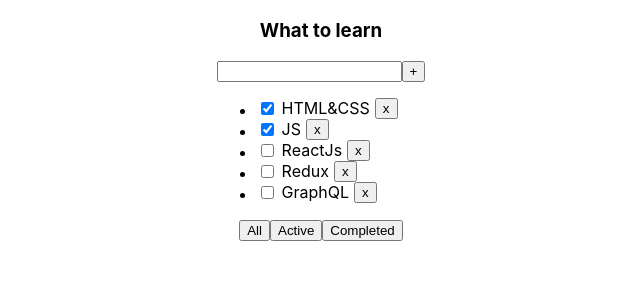
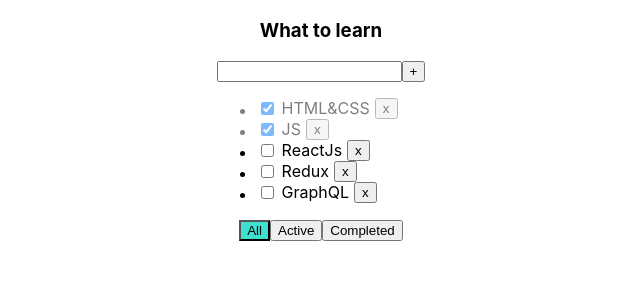
Before and after one commit to admitruk237/Get-Task-Driver, a React (Create React App) app: page / in a window 1280 px wide. Shown: the top 300 px of the page, without its empty margins (319-959 px from the left). Built offline with nearby package versions, Linux system fonts and the light colour scheme; the HTML template or start-up script is replaced by a standard one.

Commit message:
add change status and error message

```diff
--- a/src/App.tsx
+++ b/src/App.tsx
@@ -13,8 +13,6 @@
     { id: v1(), title: 'Redux', isDone: false },
     { id: v1(), title: 'GraphQL', isDone: false },
   ];
-
-  console.log(task1);
 
   let [task, setTask] = useState<Array<TaskType>>(task1);
   let [filter, setFilter] = useState<FilteredValuesType>('All');
@@ -43,14 +41,25 @@
     setTask(filterretTask);
   }
 
+  function changeStatus(taskId: string, isDone: boolean) {
+    let changeStTask = task.find((t) => t.id === taskId);
+    if (changeStTask) {
+      changeStTask.isDone = isDone;
+    }
+    let copy = [...task];
+    setTask(copy);
+  }
+
   return (
     <div className="App">
       <TodoList
+        changeStatus={changeStatus}
         addTask={addTask}
         changeFilter={changeFilter}
         removeTask={removeTask}
         title="What to learn"
         tasks={taskForTodoList}
+        filter={filter}
       />
     </div>
   );
--- a/src/components/TodoList/TodoList.tsx
+++ b/src/components/TodoList/TodoList.tsx
@@ -1,9 +1,4 @@
-import React, {
-  ChangeEvent,
-  KeyboardEvent,
-  KeyboardEventHandler,
-  useState,
-} from 'react';
+import React, { ChangeEvent, KeyboardEvent, useState } from 'react';
 import styles from './styles.module.css';
 import { FilteredValuesType } from '../../App';
 
@@ -19,26 +14,36 @@
   removeTask: (id: string) => void;
   changeFilter: (value: FilteredValuesType) => void;
   addTask: (title: string) => void;
+  changeStatus: (taskId: string, isDone: boolean) => void;
+  filter: FilteredValuesType;
 };
 
 export function TodoList(props: PropsType) {
   const [newTaskTitle, setNewTaskTitle] = useState(' ');
+  const [error, setError] = useState<string | null>(null);
 
   const onNewTitleChangeHandler = (e: ChangeEvent<HTMLInputElement>) => {
     setNewTaskTitle(e.currentTarget.value);
   };
 
   const onKeyDownHendler = (e: KeyboardEvent<HTMLInputElement>) => {
-    if (e.key === 'Enter' && newTaskTitle !== '') {
-      props.addTask(newTaskTitle);
-      setNewTaskTitle('');
+    setError(null);
+    if (e.key === 'Enter') {
+      if (newTaskTitle.trim() !== '') {
+        props.addTask(newTaskTitle);
+        setNewTaskTitle('');
+      } else {
+        setError('Field is required');
+      }
     }
   };
 
   const onAddTaskHandler = () => {
-    if (newTaskTitle !== '') {
+    if (newTaskTitle.trim() !== '') {
       props.addTask(newTaskTitle);
       setNewTaskTitle('');
+    } else {
+      setError('Field is required');
     }
   };
 
@@ -53,20 +58,29 @@
       <h3>{props.title}</h3>
       <div>
         <input
+          className={error ? styles.error : ''}
           value={newTaskTitle}
           onChange={onNewTitleChangeHandler}
           onKeyDown={onKeyDownHendler}
           type="text"
         />
         <button onClick={onAddTaskHandler}>+</button>
+        {error && <div className={styles.errorMessage}>{error}</div>}
       </div>
       <ul>
         {props.tasks.map((task) => {
           const onRemoveHandler = () => props.removeTask(task.id);
+          const onChangeStatusHandler = (e: ChangeEvent<HTMLInputElement>) => {
+            props.changeStatus(task.id, e.currentTarget.checked);
+          };
           return (
-            <li key={task.id}>
+            <li className={task.isDone ? styles.isDone : ''} key={task.id}>
               <label className={styles.label}>
-                <input type="checkbox" checked={task.isDone} />
+                <input
+                  onChange={onChangeStatusHandler}
+                  type="checkbox"
+                  checked={task.isDone}
+                />
                 <span>{task.title}</span>
                 <button onClick={onRemoveHandler}>x</button>
               </label>
@@ -75,9 +89,24 @@
         })}
       </ul>
       <div>
-        <button onClick={onAllClickHandler}>All</button>
-        <button onClick={onActiveClickHandler}>Active</button>
-        <button onClick={onCompletedClickHandler}>Completed</button>
+        <button
+          className={props.filter === 'All' ? styles.activeFilter : ''}
+          onClick={onAllClickHandler}
+        >
+          All
+        </button>
+        <button
+          className={props.filter === 'Active' ? styles.activeFilter : ''}
+          onClick={onActiveClickHandler}
+        >
+          Active
+        </button>
+        <button
+          className={props.filter === 'Completed' ? styles.activeFilter : ''}
+          onClick={onCompletedClickHandler}
+        >
+          Completed
+        </button>
       </div>
     </div>
   );
--- a/src/components/TodoList/styles.module.css
+++ b/src/components/TodoList/styles.module.css
@@ -3,3 +3,19 @@
   justify-content: start;
   gap: 5px;
 }
+
+.error {
+  border: solid 1px red;
+}
+
+.errorMessage {
+  color: red;
+}
+
+.activeFilter {
+  background-color: turquoise;
+}
+
+.isDone {
+  opacity: 0.5;
+}
```
